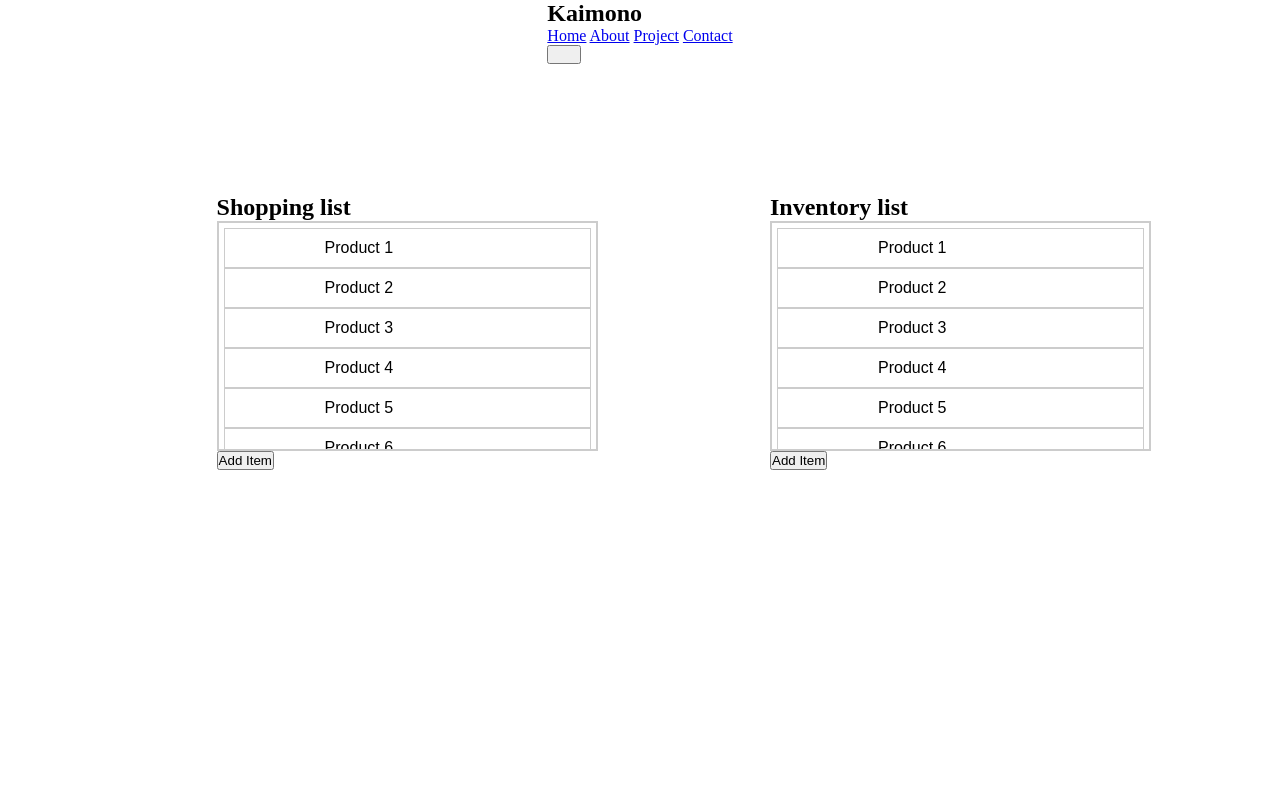
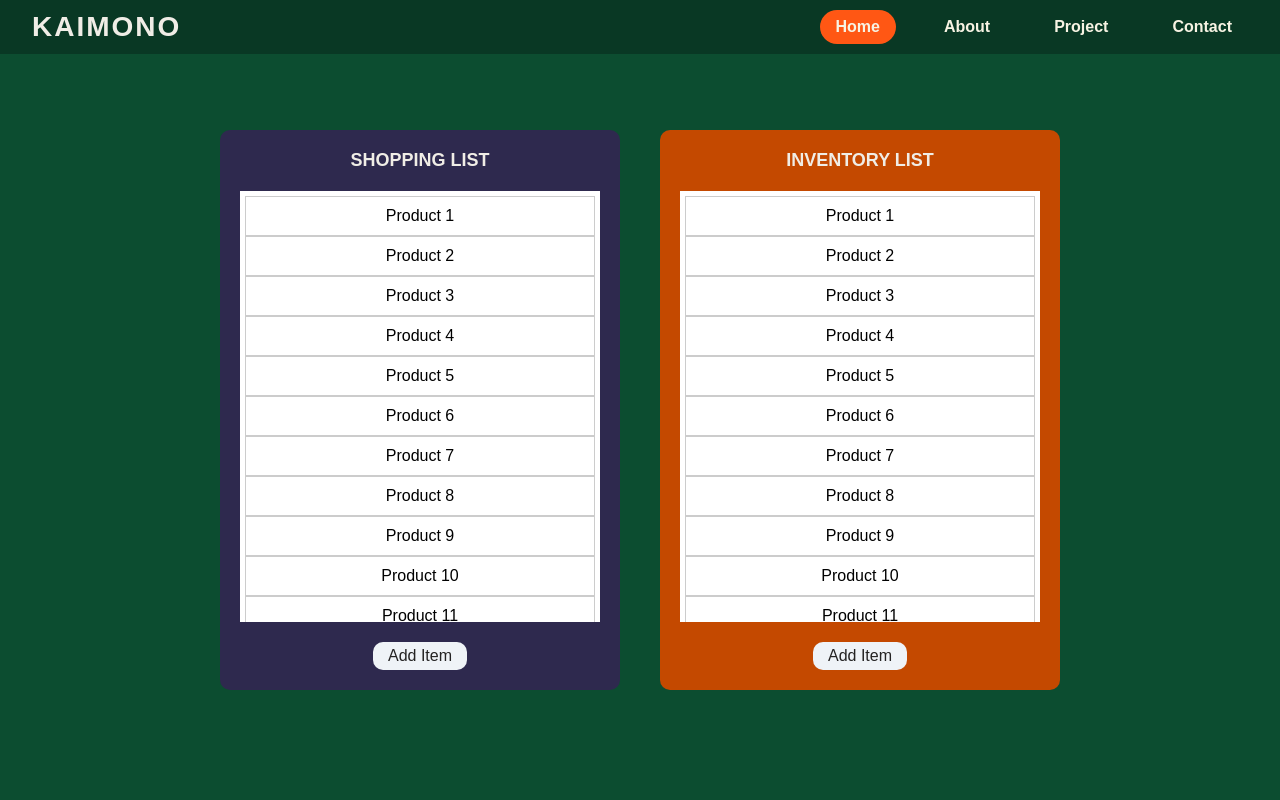
Before and after one commit to cse110-fa22-group22/cse110-fa22-group22, a website: page source/html/index.html in a window 1280 px wide. Drawn offline with Linux system fonts and the light colour scheme.

Commit message:
Update style.css

```diff
--- a/source/css/style.css
+++ b/source/css/style.css
@@ -1,43 +1,179 @@
-* {
+*{
     margin: 0;
     padding: 0;
+    border: 0;
+    box-sizing: border-box;
+    font-family: sans-serif;
+
 }
-body {
-    /* position all content under a center column */
+
+h1{
+    color:#F0EDE6;
+    font-size: 28px;
+    font-weight: 900;
+    letter-spacing: 2px;
+    text-transform: uppercase;
+
+}
+
+h2{
+    color:#F0EDE6;
+    font-size: 18px;
+    font-weight: 600;
+    text-transform: uppercase;
+}
+
+.container{
+    /* navbar container */
+    max-width: 1500px;
+    margin: 0 auto;
+
+    display: flex;
+    align-items: center;
+    justify-content: space-between;
+
+}
+
+nav {
+    /* positioning of the navbar */
+    position: fixed;
+    top:0;
+    left: 0;
+    right: 0;
+    z-index: 99;
+    padding: 10px 32px;
+    background-color:#093824;
+}
+
+.hamburger{
+    /* For mobile menu */
+    display: block;
+    position: relative;
+    z-index: 1;
+
+    user-select: none;
+
+    appearance: none;
+    border: none;
+    outline: none;
+    background: none;
+    cursor: pointer;
+}
+
+.hamburger span {
+    display: block;
+    width: 33px;
+    height: 4px;
+    margin-bottom: 5px;
+    position: relative;
+
+    background-color: #F0EDE6;
+    border-radius: 6px;
+    z-index: 1;
+
+    transform-origin: 0 0;
+    transition: 0.4s;
+}
+.menu{
+    display: none;
+    flex :1 1 0%;
+    justify-content:  flex-end;
+    margin: 0 -16px;
+}
+
+.menu a {
+    color: #F7F3E3;
+    margin: 0 16px;
+    font-weight: 600;
+    text-decoration: none;
+    transition: 0.4s;
+    padding: 8px 16px;
+    border-radius: 99px;
+}
+
+.menu a.is-active, .menu a:hover{
+    background-color: #FF5714 ;
+}
+
+.hamburger:hover span:nth-child(2) {
+    /*hover effect for one of the span*/
+    transform: translateX(10px);
+    background-color: #eff3f7;
+}
+
+@media (min-width: 768px) {
+    /* for mobile device resposivenes */
+    .hamburger {
+        display: none;
+    }
+    .menu {
+        display: flex;
+    }
+}
+
+
+body{
+    /* positioning of elements inside */
+    margin-top: 110px;
+    flex-direction: column;
+    align-items: center;
+
+    /* background color of entire page */
+    background-color: #0c4d30 ;
+}
+
+main {
+    /* positioning of elements inside */
+    display: flex;
+    flex-direction: row;
+    justify-content: center;
+}
+
+section {
+    /* positioning of elements inside */
     display: flex;
     flex-direction: column;
     align-items: center;
+
+    /* sizing of box */
+    width: 400px;
+    height: 70vh; /* height based on window size */
+    min-height: 400px;
+    margin: 20px;
+    border-radius: 10px;
+    padding: 20px;
 }
 
-main {
-    /* Split main into a single row of multiple columns.
-       Two columns atm since only two element in main.
-       One is shopping section and other is inverntory
-       section */
-    display: flex;
-    flex-direction: row;
+section.shopping{
+    background-color: #2E294E;
 }
 
-section {
-    margin: 130px;
+section.inventory{
+    background-color: #C44900;
 }
 
 ul {
-    position: relative;
-    height: 230px;
-    width: 130%;
+    /* sizing of box */
+    height: 100%;
+    width: 100%;
+    margin-bottom: 20px;
+    margin-top: 20px;
+    padding: 5px;
+
+    /* other list properties */
     overflow: scroll;
-    padding: 5px;
-    border: 2px solid #ccc;
-    font-size: 16px;
-    font-family: Arial, sans-serif;
-    box-sizing: border-box;
     list-style: none;
+    background-color: white;
 }
 
 li{
-    padding: 10px 100px;
+    /* sizing of box */
+    padding: 10px;
     border: 1px solid #ccc;
+
+    /* text apearance */
+    text-align: center;
+    font-size: 16px;
 }
 
 #shopping_modal{
@@ -63,3 +199,19 @@ span{
     margin-left: 5px;
     margin-right: 5px;
 }
+
+
+button {
+    /* box sizing */
+    border-radius: 10px;
+    padding: 6px 15px;
+    background: #eff3f7;
+
+    /* text appearance */
+    color: #242323;
+    font-family: sans-serif;
+    font-size: 1rem;
+    line-height: 1;
+    cursor: pointer;
+    text-align: center;
+}
```
